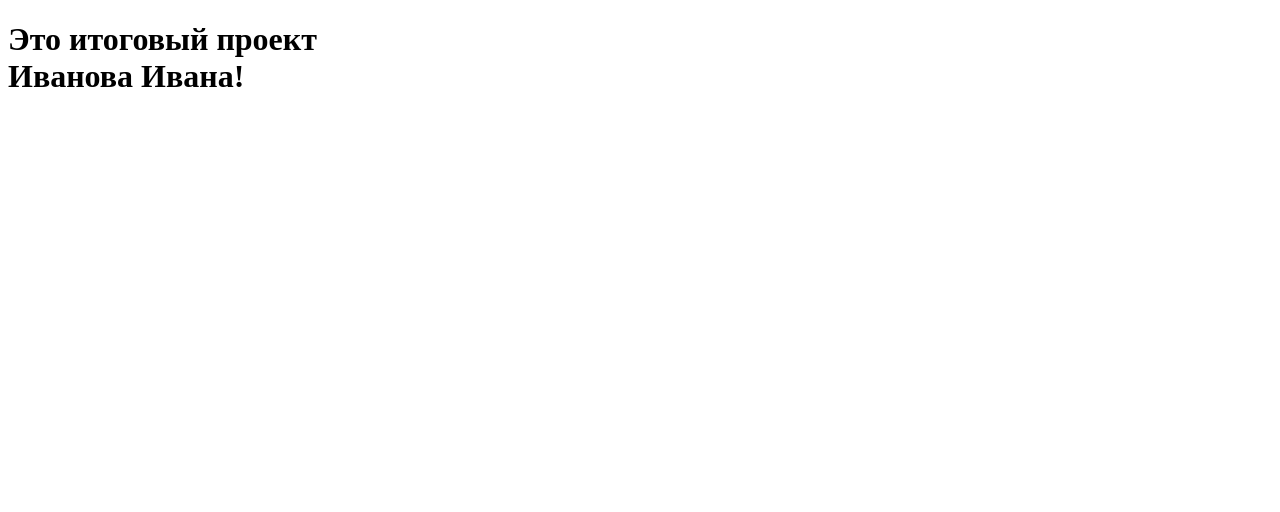
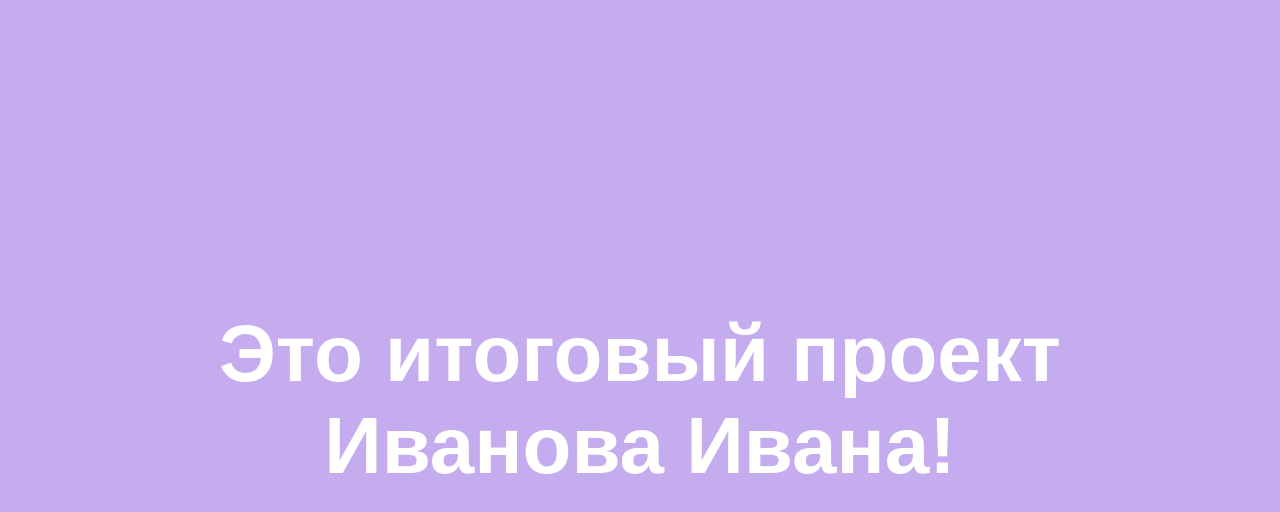
Before and after one commit to Andrey-Dok321/test1, a plain HTML site: page index15.html in a window 1280 px wide. Drawn offline with Linux system fonts and the light colour scheme.

Commit message:
Update index15.html

```diff
--- a/index15.html
+++ b/index15.html
@@ -4,7 +4,7 @@
     <meta charset="UTF-8">
     <meta name="viewport" content="width=device-width, initial-scale=1.0">
     <title>Тестовый проект для проверки</title>
-    <link rel="stylesheet" href="style.css">
+    <link rel="stylesheet" href="style15.css">
 </head>
 <body>
     <h1>Это итоговый проект <br>Иванова Ивана!</h1>
```
